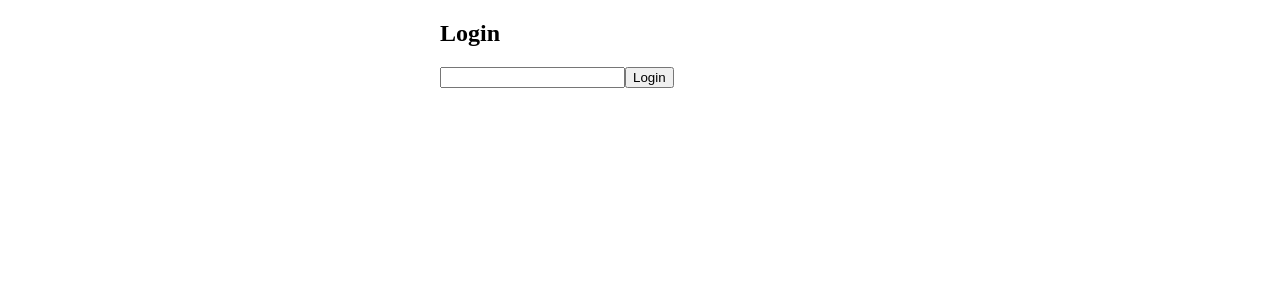
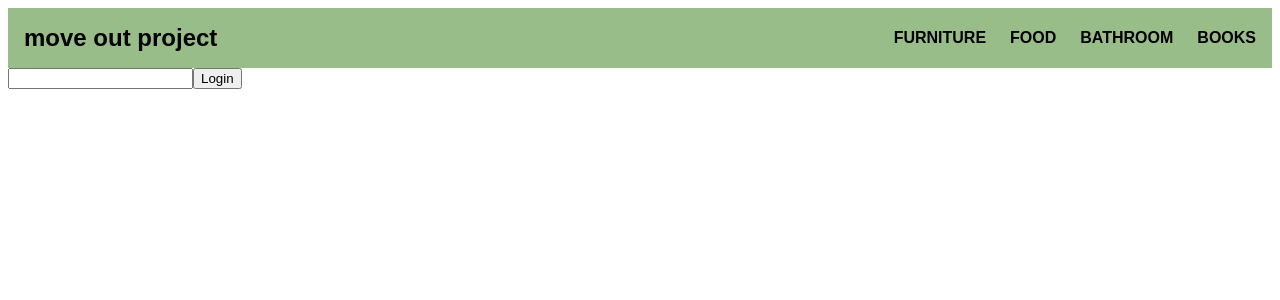
Before and after one commit to hariprasath112/moveout, a React (Vite) app in the folder frontend/: page /login in a window 1280 px wide. Shown: the top 300 px of the page. Built offline with nearby package versions, Linux system fonts and the light colour scheme.

Commit message:
add Navbar component and integrate it into the Login page

```diff
--- /dev/null
+++ b/frontend/src/components/Navbar.jsx
@@ -0,0 +1,23 @@
+
+import React from 'react'
+import '../style.css'
+
+function Navbar() {
+  return (
+    <>
+    <header className="navbar">
+      <h1 className="navbar-title">move out project</h1>
+      <nav>
+        <ul className="navbar-links">
+          <li><a href="#furniture">FURNITURE</a></li>
+          <li><a href="#food">FOOD</a></li>
+          <li><a href="#bathroom">BATHROOM</a></li>
+          <li><a href="#books">BOOKS</a></li>
+        </ul>
+      </nav>
+    </header></>
+  )
+}
+
+
+export default Navbar
--- a/frontend/src/pages/Login.jsx
+++ b/frontend/src/pages/Login.jsx
@@ -1,6 +1,7 @@
 import React from 'react'
 import { useNavigate } from 'react-router-dom'
 import {Users} from './Users.jsx'
+import Navbar from '../components/Navbar.jsx'
 
 function Login() {
     const [passkey,setPasskey] = React.useState('')
@@ -15,8 +16,8 @@ function Login() {
         }
     }
   return (
-    <div style={{ maxWidth: '400px', margin: '0 auto' }}>
-    <h2>Login</h2>
+    <div>
+      <Navbar />
     <form onSubmit={handleLogin}>
     <input id="passkeyInput" type="password" value={passkey} maxLength={4} onChange={(e) => setPasskey(e.target.value)} required/>
     <button type="submit">Login</button>
--- /dev/null
+++ b/frontend/src/style.css
@@ -0,0 +1,37 @@
+.navbar {
+    background-color: #98BD88; /* or any green shade you like */
+    display: flex;
+    align-items: center;
+    justify-content: space-between;
+    padding: 1rem;
+  }
+
+  /* Title styles */
+  .navbar-title {
+    margin: 0;
+    font-family: Arial, sans-serif;
+    font-size: 1.5rem;
+    color: #000;
+  }
+
+  /* Nav links container */
+  .navbar-links {
+    list-style: none;
+    display: flex;
+    gap: 1.5rem;  /* space out the links */
+    margin: 0;
+    padding: 0;
+  }
+
+  /* Individual links */
+  .navbar-links a {
+    text-decoration: none;
+    color: #000; /* text color */
+    font-weight: 600; /* semi-bold */
+    font-family: Arial, sans-serif;
+  }
+
+  /* Hover effect (optional) */
+  .navbar-links a:hover {
+    opacity: 0.7;
+  }
```
